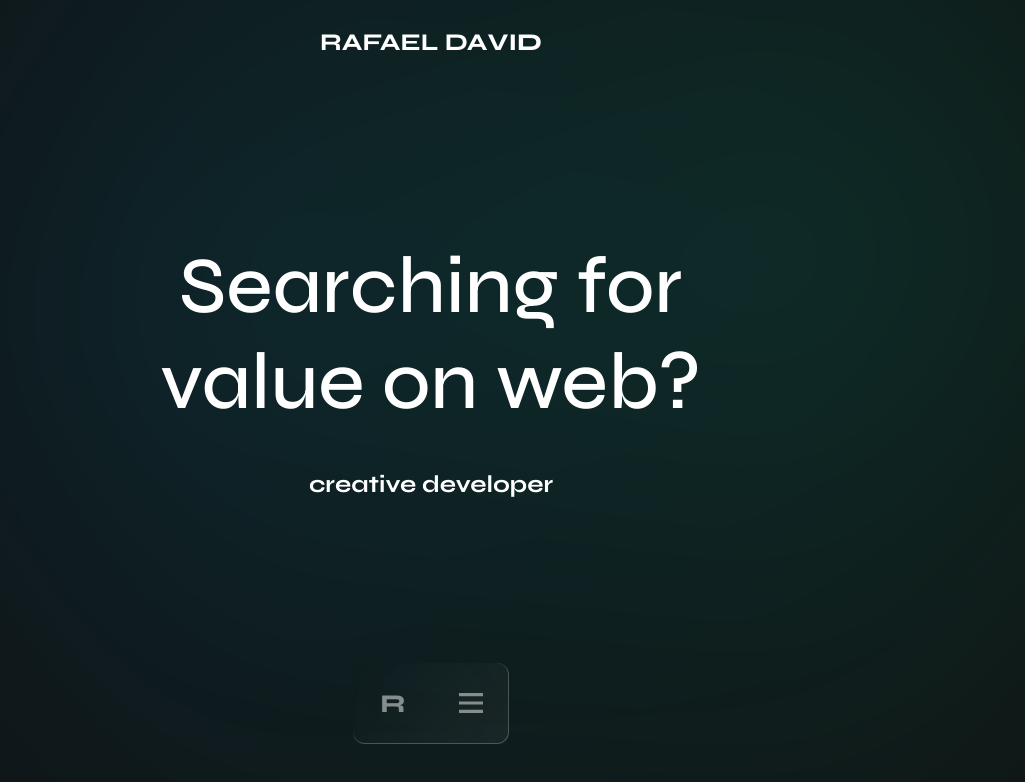
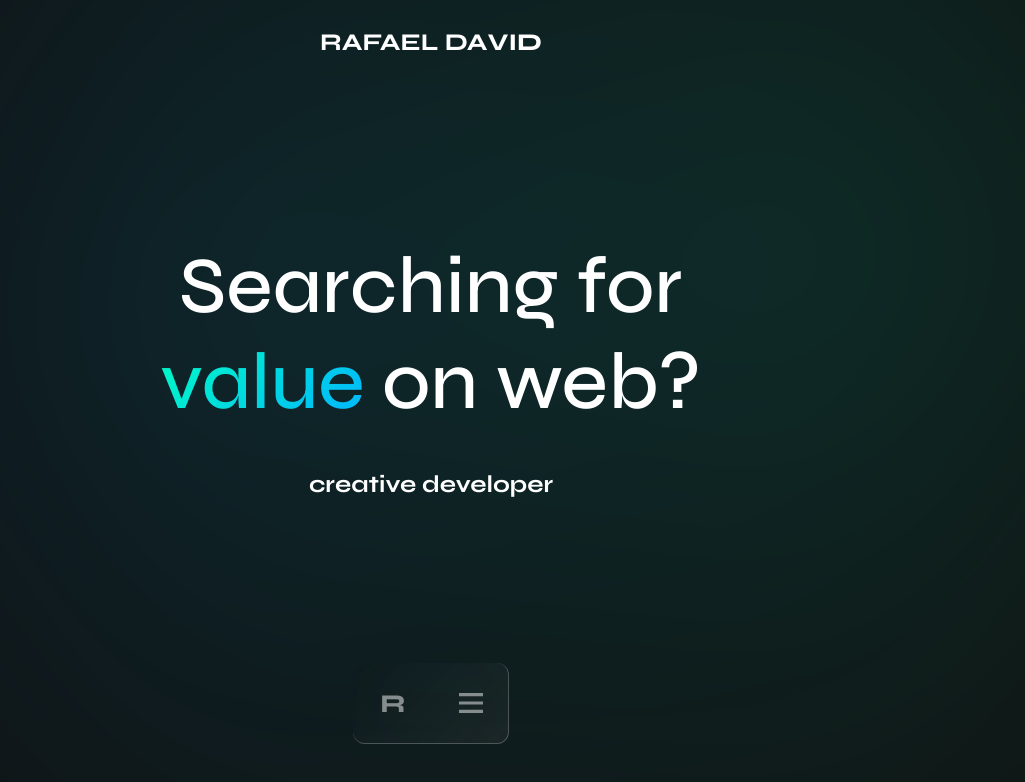
Before and after one commit to o-rafaeldavid/vdd-portfolio, a Next.js app: page / in a window 1280 px wide. Shown: the top 782 px of the page, without its empty margins (209-1234 px from the left). Built offline with nearby package versions, Linux system fonts and the light colour scheme.

Commit message:
gradientSpan

```diff
--- a/app/components/global/gradientSpan/index.tsx
+++ b/app/components/global/gradientSpan/index.tsx
@@ -1,6 +1,7 @@
 "use client"
 
 import { HasReactNodeChilldren } from "@/app/utils/types/childrenTypes"
+import style from './.module.scss'
 
 const GradientSpan = ({ children }: HasReactNodeChilldren) => {
     return (
--- a/app/components/index/indexHero/index.tsx
+++ b/app/components/index/indexHero/index.tsx
@@ -1,4 +1,5 @@
 "use client"
+import GradientSpan from "../../global/gradientSpan"
 import Viewport from "../../global/viewport"
 import indexHeroStyle from "./.module.scss"
 
@@ -12,7 +13,7 @@ const IndexHero = () => {
         >
             <div>
                 <br /><br />
-                <h2>Searching for<br />value on web?</h2>
+                <h2>Searching for<br /><GradientSpan>value</GradientSpan> on web?</h2>
                 <br /><br />
                 <h5>creative developer</h5>
             </div>
```
Also changed, not shown: app/components/global/gradientSpan/.module.scss, app/components/global/navbar/components/navbarOption/.module.scss.
